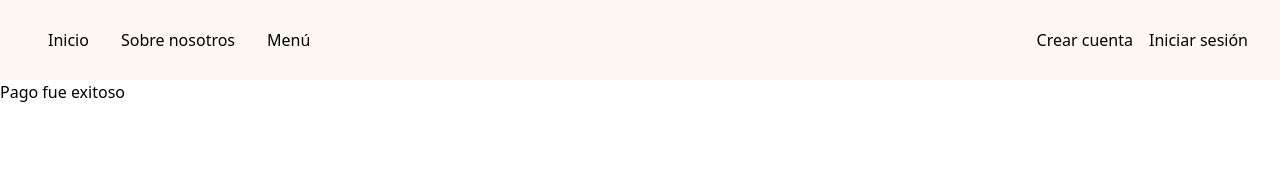
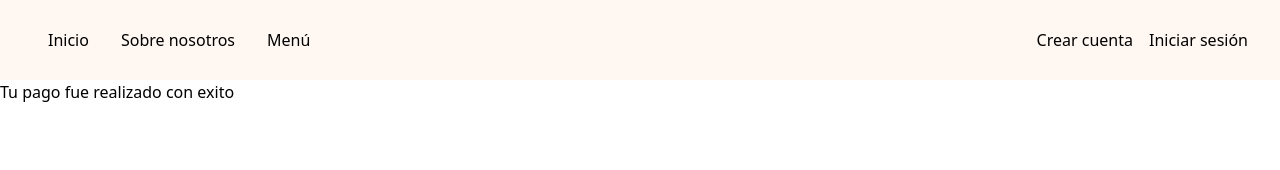
Before and after one commit to Pittheone/proyecto_7, a React (Vite) app: page /pago-exitoso in a window 1280 px wide. Shown: the top 170 px of the page. Built offline with nearby package versions, Linux system fonts and the light colour scheme; no server answers.

Commit message:
thank god, its working!!!

```diff
--- a/src/components/Cancel/index.jsx
+++ b/src/components/Cancel/index.jsx
@@ -1,8 +1,8 @@
 
-const CancelPage = () => {
+const cancelPage = () => {
   return (
-    <div>Lo sentimos, tu pago no pudo ser realizado</div>
+    <div>Tu pago fue realizado con exito</div>
   )
 }
 
-export default CancelPage
+export default cancelPage
--- a/src/components/Checkout/index.jsx
+++ b/src/components/Checkout/index.jsx
@@ -14,7 +14,7 @@ export default function Checkout() {
     e.preventDefault();
     getCheckoutSession();
   };
-
+//checkout da respuesta
   useEffect(() => {
     if (sessionURL) window.location.href = sessionURL;
   }, [sessionURL]);
--- a/src/components/Sucess/index.jsx
+++ b/src/components/Sucess/index.jsx
@@ -1,9 +1,7 @@
-
-
-const SucessPage = () => {
+const SuccessPage = () => {
   return (
-    <div>Pago fue exitoso</div>
+    <div>Tu pago fue realizado con exito</div>
   )
 }
 
-export default SucessPage
+export default SuccessPage
--- a/src/contexts/user/UserState.jsx
+++ b/src/contexts/user/UserState.jsx
@@ -140,6 +140,8 @@ type: "CHANGE_STATUS_LOADING",
         currentUser: globalState.currentUser,
         cart: globalState.cart,
         authStatus: globalState.authStatus,
+        sessionURL: globalState.sessionURL,
+        globalLoading: globalState.globalLoading,
         loginUser,
         registerUser,
         verifyUser,
```
